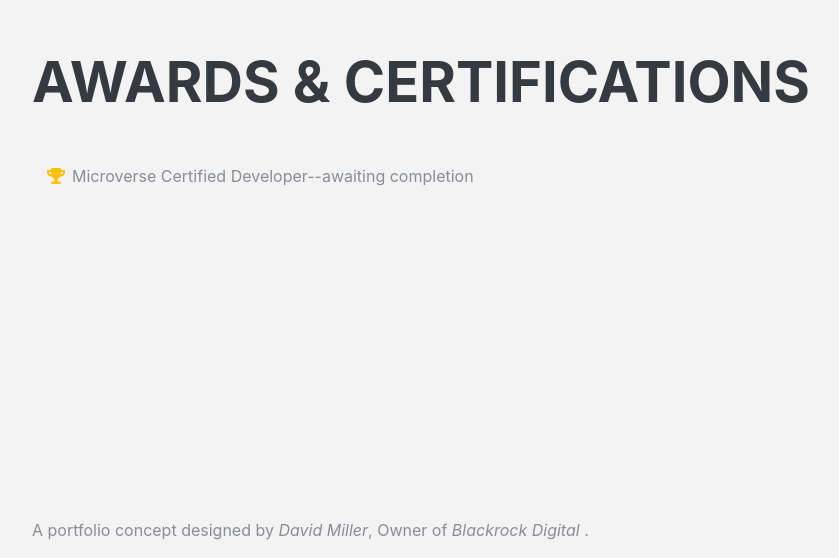
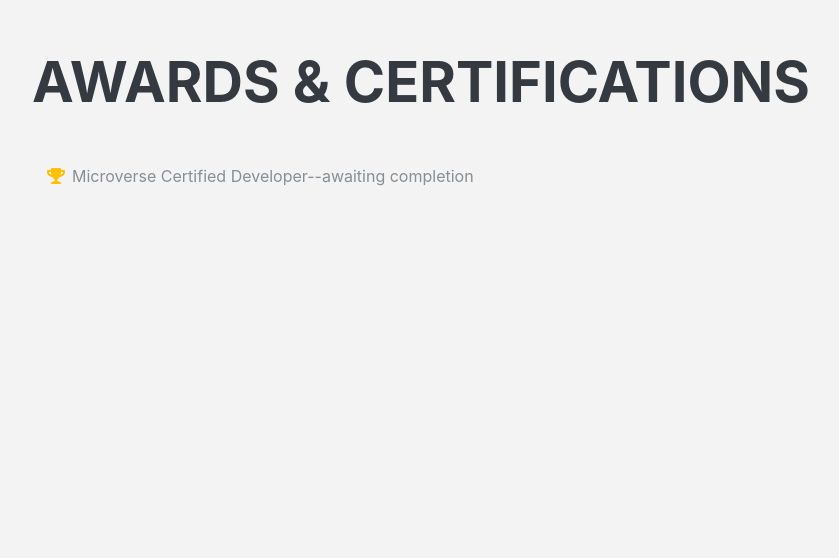
Before and after one commit to bafiam/Personal-Portfolio, a plain HTML site: page index.html in a window 1280 px wide. Shown: the part 4454-5012 px from the top of the page, without its empty margins (288-1127 px from the left). After the commit the page ends 4972 px from the top, so only its background shows below. Drawn offline with Linux system fonts and the light colour scheme; a web font is replaced by a local one.

Commit message:
Update index.html

```diff
--- a/index.html
+++ b/index.html
@@ -317,9 +317,7 @@
   <script src="js/portfolio.js"></script>
 
 </body>
-<footer>
-  <p class="pl-5">A portfolio concept designed by <i>David Miller</i>, Owner of <i>Blackrock Digital</i> .</p>
-</footer>
+
 
 
 </html>
```
